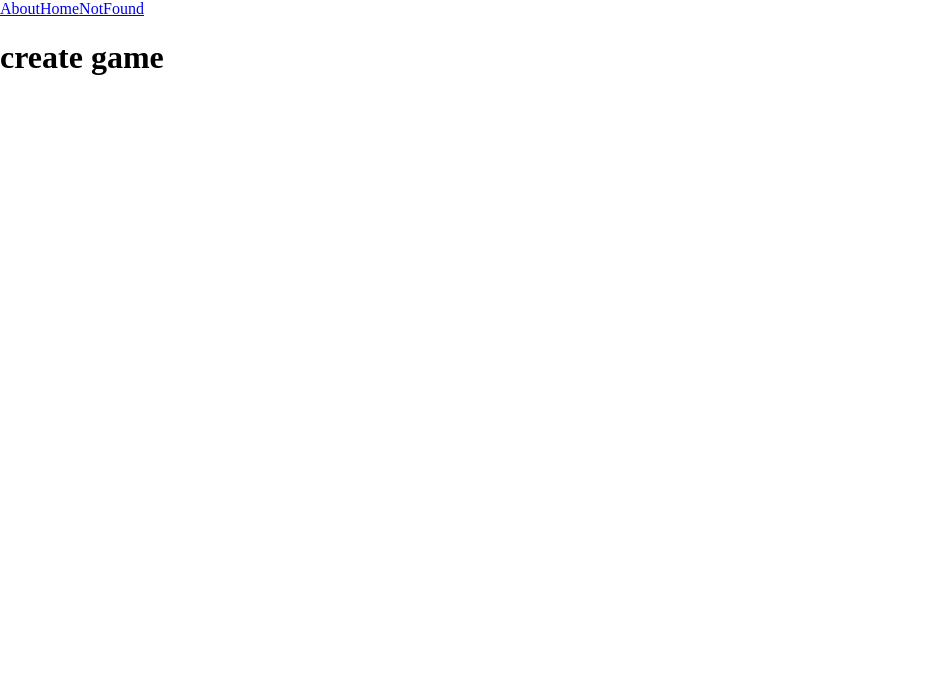
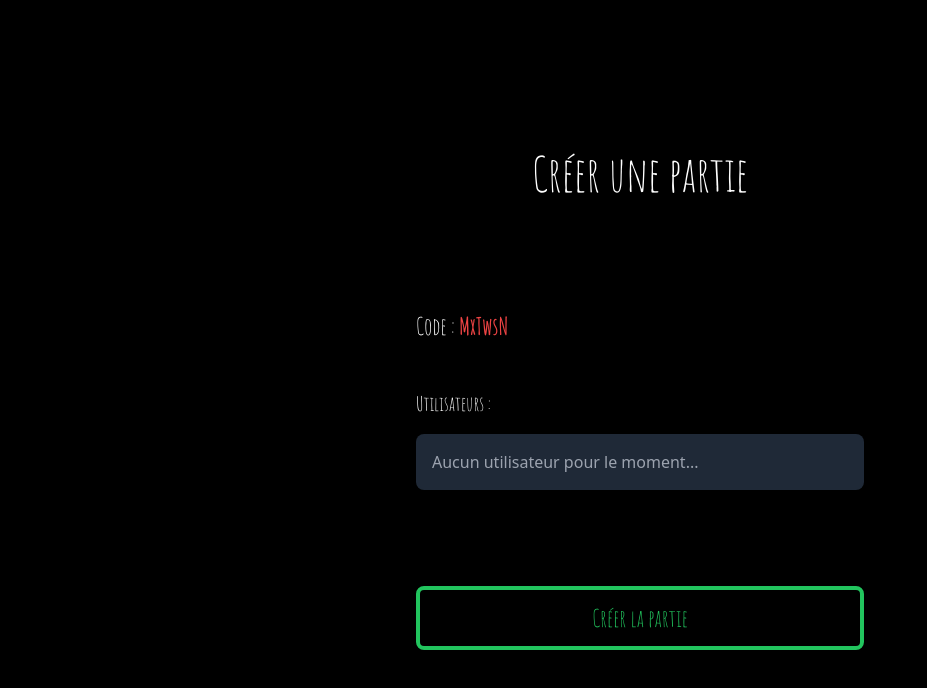
Before and after one commit to II-SARIP-II/sae501, a Next.js app: page /createGame in a window 1280 px wide. Shown: the top 688 px of the page, without its empty margins (0-927 px from the left). Built offline with nearby package versions, Linux system fonts and the light colour scheme.

Commit message:
add : page createGame

```diff
--- a/src/components/_header.js
+++ /dev/null
@@ -1,19 +0,0 @@
-import Link from "next/link";
-
-function Header() {
-    return (
-        <nav>
-            <Link href="/about">
-                About
-            </Link>
-            <Link href="/home">
-                Home
-            </Link>
-            <Link href="/notFound">
-                NotFound
-            </Link>
-        </nav>
-    );
-}
-
-export default Header;
--- a/src/pages/_app.js
+++ b/src/pages/_app.js
@@ -1,17 +1,34 @@
-import '../styles/App.css'; // Importer les styles globaux (y compris Tailwind)
+import '../styles/App.css';
+import '../styles/index.css';
 import Head from 'next/head';
 import React from "react";
-import Header from "../components/_header";
+
 function MyApp({ Component, pageProps }) {
     return (
         <>
             <Head>
-                <title>PARMI NOUS</title>
+                <title>Parmi Nous</title>
                 {/*<link rel="icon" href="/flavicon.ico"/>*/}
             </Head>
-            <Header />
+
+            {/* Fond étoilé */}
+            <div className="wrapper fixed inset-0 -z-10">
+                <span><i className="fa fa-star"></i></span>
+                <span><i className="fa fa-star"></i></span>
+                <span><i className="fa fa-star"></i></span>
+                <span><i className="fa fa-star"></i></span>
+                <span><i className="fa fa-star"></i></span>
+                <span><i className="fa fa-star"></i></span>
+                <span><i className="fa fa-star"></i></span>
+                <span><i className="fa fa-star"></i></span>
+                <span><i className="fa fa-star"></i></span>
+                <span><i className="fa fa-star"></i></span>
+            </div>
+
             {/* Le composant de la page courante */}
-            <Component {...pageProps} />
+            <div className="px-12 md:px-8">
+                <Component {...pageProps} />
+            </div>
         </>
     );
 }
--- a/src/pages/createGame.jsx
+++ b/src/pages/createGame.jsx
@@ -1,7 +1,66 @@
-export default function createGame() {
+import React, { useState, useEffect } from 'react';
+import Button from '../components/_button';
+
+export default function CreateGame() {
+    const [sessionCode, setSessionCode] = useState('');
+    const [users, setUsers] = useState([]);
+    const [sessionCreated, setSessionCreated] = useState(false);
+
+    const generateCode = () => {
+        const characters = 'ABCDEFGHIJKLMNOPQRSTUVWXYZabcdefghijklmnopqrstuvwxyz0123456789';
+        let code = '';
+        for (let i = 0; i < 6; i++) {
+            code += characters.charAt(Math.floor(Math.random() * characters.length));
+        }
+        return code;
+    };
+
+    useEffect(() => {
+        const initialCode = generateCode();
+        setSessionCode(initialCode);
+    }, []);
+
+    const handleCreateSession = () => {
+        if (!sessionCreated) {
+            setSessionCreated(true);
+        }
+    };
+
     return (
-        <div>
-            <h1>create game</h1>
+        <div className="min-h-screen flex flex-col items-center justify-center text-white">
+            <h1 className="text-5xl font-Amatic mb-28">Créer une partie</h1>
+            <div className="w-full max-w-md">
+                <p className="text-2xl font-Amatic mb-12">
+                    Code : <span className="font-bold text-red-500">{sessionCode || '...'}</span>
+                </p>
+                <div>
+                    <p className="text-xl font-Amatic mb-4">Utilisateurs :</p>
+                    <div className="bg-gray-800 p-4 rounded-lg">
+                        {users.length > 0 ? (
+                            <ul className="list-disc list-inside space-y-2">
+                                {users.map((user, index) => (
+                                    <li key={index} className="text-yellow-400 font-bold">
+                                        {user}
+                                    </li>
+                                ))}
+                            </ul>
+                        ) : (
+                            <p className="text-gray-400">Aucun utilisateur pour le moment...</p>
+                        )}
+                    </div>
+                </div>
+                {!sessionCreated ? (
+                    <Button
+                        label="Créer la partie"
+                        onClick={handleCreateSession}
+                        className="w-full py-3 bg-black text-green-500 border-green-500 rounded-lg mt-24"
+                    />
+                ) : (
+                    <p className="text-center text-lg font-Amatic text-green-500 mt-24">
+                        La session a été créée. Aucun autre utilisateur ne peut la rejoindre.
+                    </p>
+                )}
+            </div>
         </div>
     );
 }
--- a/src/pages/index.js
+++ b/src/pages/index.js
@@ -4,7 +4,7 @@ import '@fortawesome/fontawesome-free/css/all.min.css';
 import '../styles/App.css';
 import '../styles/index.css';
 import Button from '../components/_button';
-import TextInput from "../components/_textInput";
+import TextInput from '../components/_textInput';
 
 export default function Index() {
     const [isMobileDevice, setIsMobileDevice] = useState(false);
@@ -23,12 +23,8 @@ export default function Index() {
         };
     }, []);
 
-    if (!isMobileDevice) {
-        return <div className="non-mobile-message">Ce site est accessible uniquement sur mobile. 𐐘💥ඞා </div>;
-    }
-
     return (
-        <div className="All">
+        <div>
             <div className="wrapper">
                 <span><i className="fa fa-star"></i></span>
                 <span><i className="fa fa-star"></i></span>
@@ -42,6 +38,13 @@ export default function Index() {
                 <span><i className="fa fa-star"></i></span>
             </div>
 
+            {!isMobileDevice && (
+                <div className="non-mobile-message">
+                    Ce site est accessible uniquement sur mobile. 𐐘
+                </div>
+            )}
+
+            {isMobileDevice && (
                 <div className="box-area flex flex-col items-center justify-center">
                     <h1 className="text-6xl font-Amatic text-white mb-8">Parmi Nous</h1>
                     <div className="w-4/5 max-w-md">
@@ -56,7 +59,6 @@ export default function Index() {
                         <Link href="/createGame" passHref>
                             <Button
                                 label="Créer partie"
-                            onClick={() => console.log("Créer une partie")}
                                 className="w-full mb-4 bg-black text-white border-white"
                             />
                         </Link>
@@ -74,7 +76,7 @@ export default function Index() {
                         </Link>
                     </div>
                 </div>
-
+            )}
         </div>
     );
 }
--- a/src/styles/App.css
+++ b/src/styles/App.css
@@ -3,12 +3,6 @@
   margin: 0 auto;
   text-align: center;
   height: 100vh;
-}
-
-.All{
-  display: flex;
-  justify-content: center;
-  align-items: center;
 }
 
 body{
@@ -40,18 +34,21 @@ body{
   top: 40%;
   font-size: 3px;
 }
+
 .wrapper span:nth-child(3){
   font-size: 6px;
   left: 20%;
   animation-delay: 5s;
   top: 15%;
 }
+
 .wrapper span:nth-child(4){
   font-size: 4px;
   left: 26%;
   animation-delay:4s;
   top: 67%;
 }
+
 .wrapper span:nth-child(5){
   font-size: 5px;
   left: 40%;
@@ -65,12 +62,14 @@ body{
   animation-delay: 5s;
   top: 23%;
 }
+
 .wrapper span:nth-child(7){
   font-size: 3px;
   left: 60%;
   animation-delay: 6s;
   top: 65%;
 }
+
 .wrapper span:nth-child(8){
   font-size: 4px;
   left: 70%;
@@ -84,6 +83,7 @@ body{
   animation-delay: 9s;
   top: 75%;
 }
+
 .wrapper span:nth-child(10){
   font-size: 4px;
   left: 90%;
@@ -96,13 +96,7 @@ body{
   justify-content: center;
   align-items: center;
   height: 100vh;
-  max-width: 320px;
   z-index: 1;
-}
-
-.text-area{
-  -webkit-text-fill-color: var(--white);
-  font-family: var(--font-family-amatic);
 }
 
 .non-mobile-message {
@@ -111,7 +105,7 @@ body{
   align-items: center;
   height: 100vh;
   color: var(--white);
-  font-family: var(--font-family-amatic);
+  font-family: var(--font-family-amatic), serif;
   background-color: var(--black);
   font-size: 30px;
 }
```
Also changed, not shown: src/pages/home.jsx (deleted, +0 -33 lines). Lines whose indentation alone changed are shown as unchanged.
